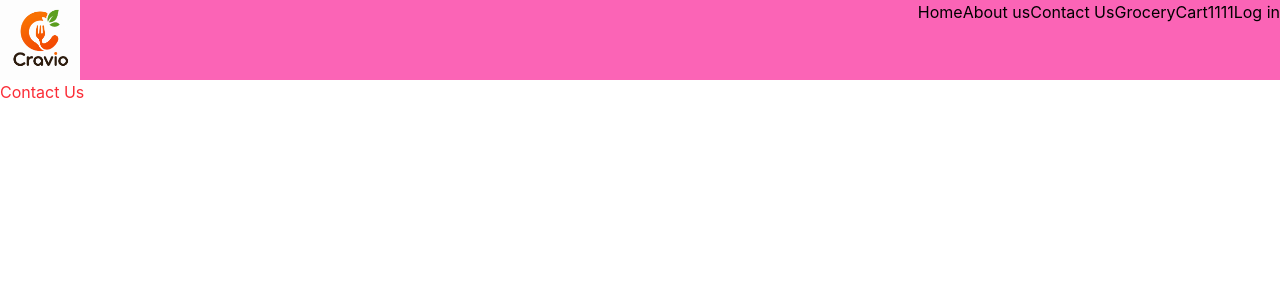
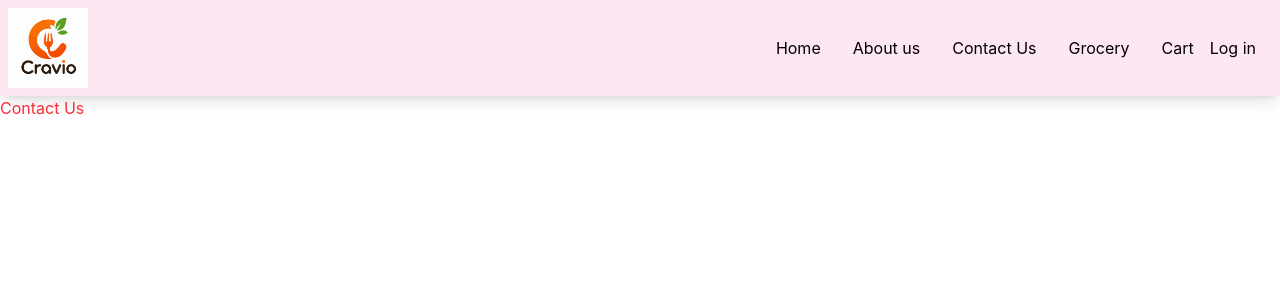
Before and after one commit to prasad-chandera/cravio-food-web-app, a React (Vite) app: page /contact in a window 1280 px wide. Shown: the top 300 px of the page. Built offline with nearby package versions, Linux system fonts and the light colour scheme.

Commit message:
feat: add Parcel configuration and update dependencies; enhance UI components with improved styling

```diff
--- a/package.json
+++ b/package.json
@@ -19,6 +19,7 @@
   },
   "homepage": "https://github.com/prasad-chandera/namaste-react#readme",
   "devDependencies": {
+    "@parcel/transformer-raw": "^2.16.4",
     "@types/react": "^19.2.17",
     "@types/react-dom": "^19.2.3",
     "parcel": "^2.16.4"
--- a/src/Components/Body.tsx
+++ b/src/Components/Body.tsx
@@ -31,12 +31,16 @@ const Body = () =>{
     return !listOfRestaurants?.length
         ? <Shimmer/>
         : (
-            <div className='body' >
-                <div className='filter' >
-                    <div className="search" >
-                        <input type="text" className="search-box" value={searchText} onChange={(e)=>{setSearchText(e.target.value)}}/>
+            <div className='body ' >
+                <div className='filter flex items-center m-4 mb-0 p-4' >
+                    <div className="search " >
+                        <input
+                            type="text"
+                            className="search-box border h-[35]"
+                            value={searchText} onChange={(e)=>{setSearchText(e.target.value)}}
+                        />
                         <button
-                            className="search-btn"
+                            className="search-btn px-5 py-2 mr-15 rounded-lg cursor-pointer bg-green-100 ml-4"
                             onClick={()=>{
                                 const filteredList = listOfRestaurants?.filter(res => res.name?.toLowerCase()?.includes(searchText?.trim()?.toLowerCase()))
                                 setFilteredRestaurants(filteredList)
@@ -45,8 +49,9 @@ const Body = () =>{
                             Search
                         </button>
                     </div>
+                    <div>
                         <button
-                        className='filter-btn'
+                            className='filter-btn px-5 py-2 bg-gray-100 rounded-lg cursor-pointer'
                             onClick={()=>{
                                 const filteredList  = listOfRestaurants?.filter((res: Restaurant) => Number(res.avgRating) > 4)
                                 setFilteredRestaurants(filteredList)
@@ -54,10 +59,12 @@ const Body = () =>{
                         >
                             Top Rated Restaurants
                         </button>
+
                     </div>
-                <div className='res-container' >
+                </div>
+                <div className='res-container flex flex-wrap' >
                     {
-                        filteredRestaurants?.map(restaurant => (
+                        filteredRestaurants?.filter(item => item?.id !== "456789")?.map(restaurant => (
                             <Link key={restaurant?.id} to={`/restaurant/${restaurant?.id}`} ><RestaurantCard  resData={restaurant}/></Link>
                         ))
                     }
--- a/src/Components/Header.tsx
+++ b/src/Components/Header.tsx
@@ -1,40 +1,45 @@
 import React, { useState } from "react"
-import { LOGO_URL } from "../utils/constants";
 import { Link } from "react-router";
 import { useOnlineStatus } from "../utils/useOnlineStatus";
-import LOGO from "../assets/images/logo.png";
+import logoUrl from '../assets/images/logo.png'
+
 const Header = () => {
     const [logBtn,setLogBtn] = useState('Log in')
     const {onlineStatus} = useOnlineStatus()
+
     return (
-        <div className='flex justify-between bg-pink-400' >
-            <img
-                className='w-20 h-20 object-contain'
-                src={LOGO}
-                alt='Food app logo'
-            />
-            <div className='nav-items' >
-                <ul className="flex justify-between" >
-                    <li>
+        <div className='flex justify-between items-center  bg-pink-100 shadow-lg p-2' >
+            <Link to='/' >
+                <img
+                    className='w-20 h-20 object-contain'
+                    src={logoUrl}
+                    alt='Food app logo'
+                />
+            </Link>
+
+            <div>
+                <ul className="mx-4 flex justify-between items-center" >
+                    <li className="px-4 " >
                         <Link to='/' >Home</Link>
                     </li>
-                    <li>
+                    <li className="px-4" >
                         <Link to='/about' >About us</Link>
 
-                    </li>
-                    <li>
+                    </li >
+                    <li className="px-4">
                         <Link to='/contact' >Contact Us</Link>
 
                     </li>
-                    <li>
+                    <li className="px-4">
                         <Link to='/grocery' >Grocery</Link>
 
                     </li>
-                    <li>Cart</li>
-                    {onlineStatus ? '1111': '00000'}
-                    <button className="login" onClick={()=>{setLogBtn(logBtn === 'Log in' ?'Log out' : 'Log in')}} >{logBtn}</button>
+                    <li className="px-4" >Cart</li>
+
+                    <button  onClick={()=>{setLogBtn(logBtn === 'Log in' ?'Log out' : 'Log in')}} >{logBtn}</button>
                 </ul>
             </div>
+
         </div>
 
     )
--- a/src/Components/RestaurantCard.tsx
+++ b/src/Components/RestaurantCard.tsx
@@ -8,15 +8,15 @@ const RestaurantCard = (props:RestaurantCardProps) =>{
     const {resData} = props
     const {name, cuisines, avgRating, costForTwo, deliveryTime, cloudinaryImageId} = resData
     return (
-        <div className='res-card' >
+        <div className='res-card w-[300] m-4 p-4 bg-gray-100 rounded-lg hover:bg-gray-200 hover:scale-102 hover:transition duration-300 ease-in-out' >
             <img
                 alt="res-logo"
-                className='res-logo'
+                className='res-logo rounded-lg mb-2'
                 src={cloudinaryImageId ? `${CDN_URL}/${cloudinaryImageId}` : CDN_URL}
             />
-            <h3>{name}</h3>
-            <h4>{cuisines?.join(', ')}</h4>
-            <h4>{avgRating} stars</h4>
+            <h3 className="font-bold pb-1 text-lg" >{name}</h3>
+            <h4 className="text-black-100 pb-2" >{cuisines?.join(', ')}</h4>
+            <h4 className="pb-2" >{avgRating} stars</h4>
             <h4>{costForTwo}</h4>
             {/* <h4>{deliveryTime} minutes</h4> */}
         </div>
```
Also changed, not shown: 1 other file (tests, documents, lock files or other folders). Lines whose indentation alone changed are shown as unchanged.
